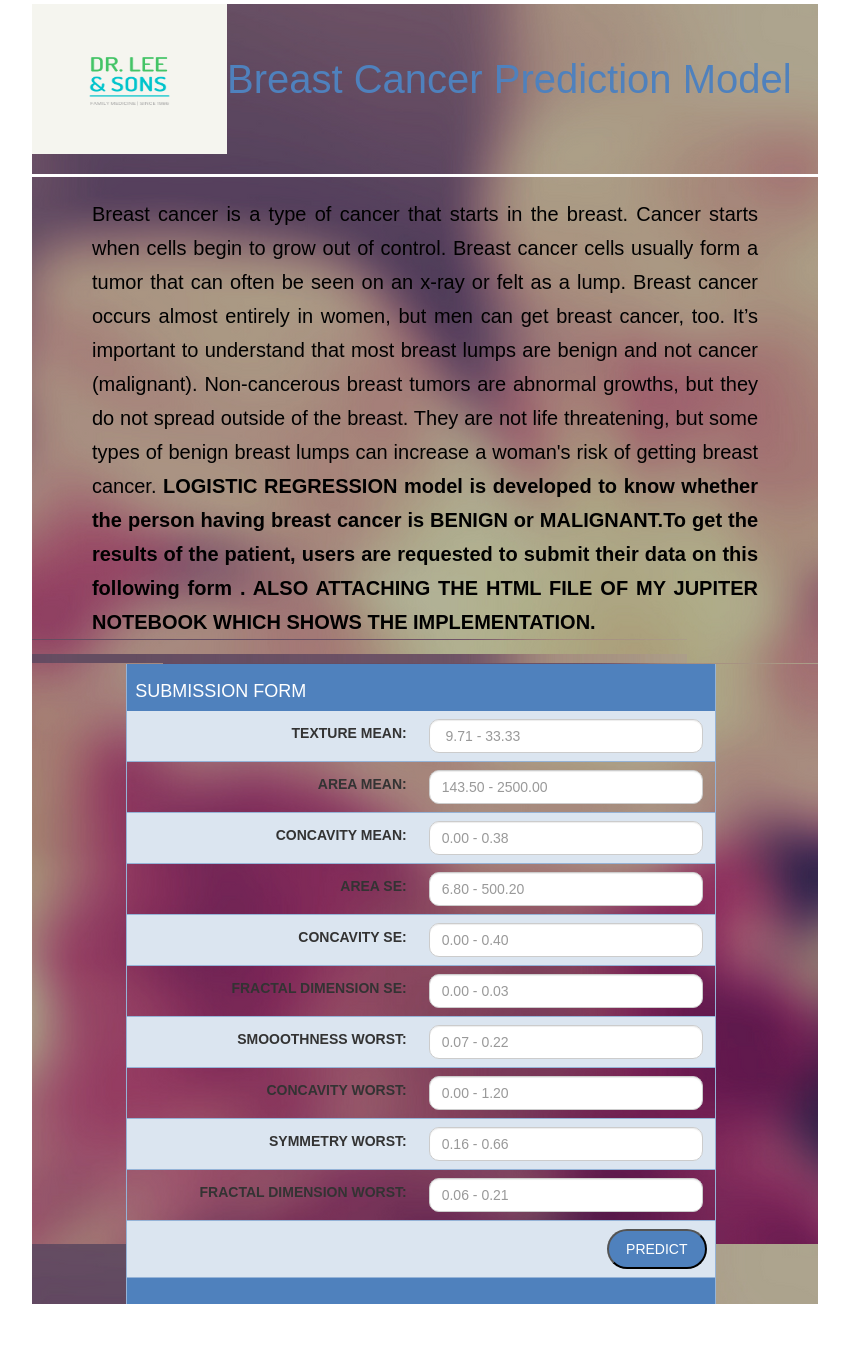
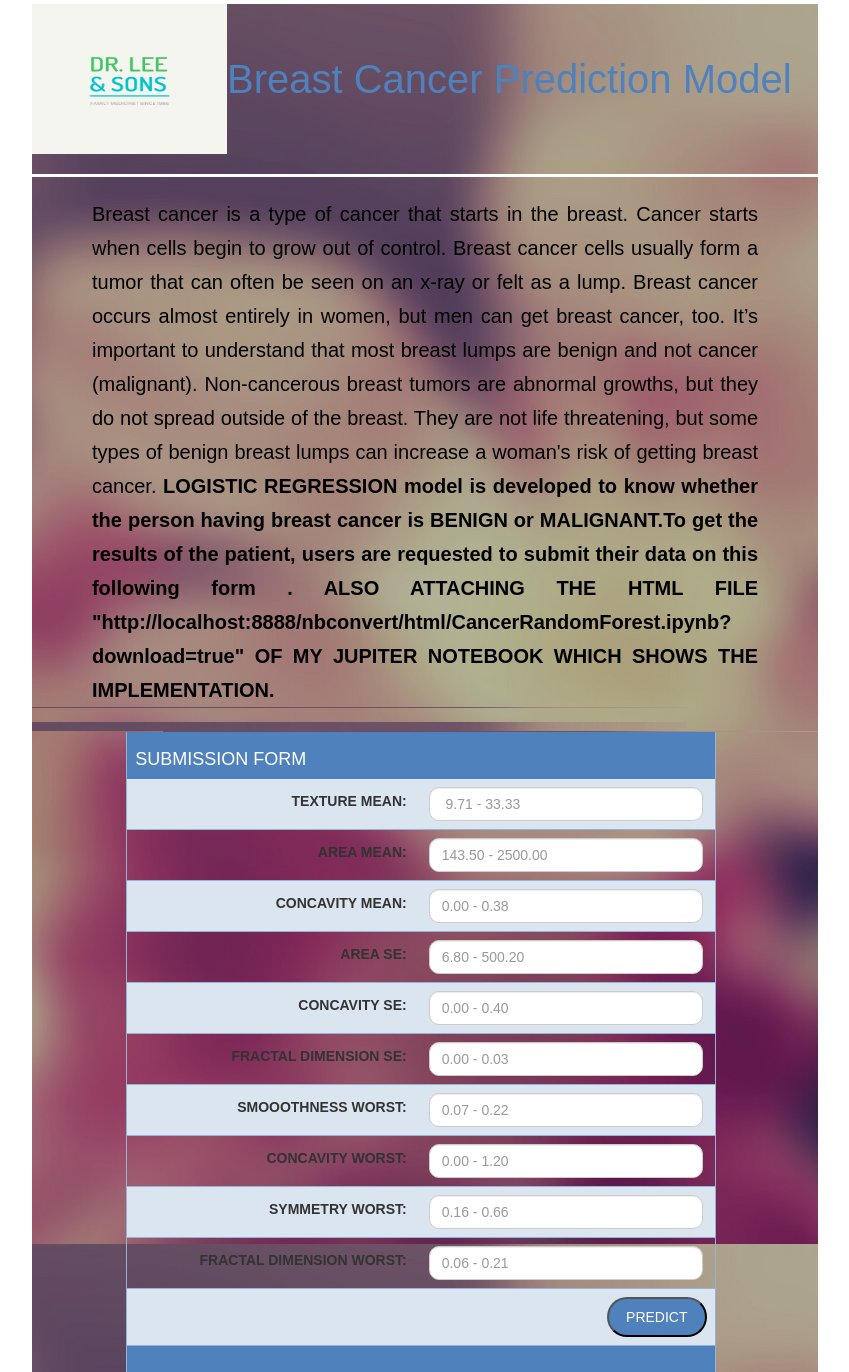
Before and after one commit to Hrutuja09/Breast-Cancer-Prediction-App, a Flask app: page / in a window 1280 px wide. Shown: the whole page, without its empty margins (215-1064 px from the left). Before the commit the page ends 1304 px from the top, so only its background shows below. Run offline with Flask 2, Linux system fonts and the light colour scheme; parts of the project's set-up code (start-up, migrations or seed data) failed here and were passed over; some libraries are stand-ins or nearby versions; some web fonts are replaced.

Commit message:
Update index.html

```diff
--- a/templates/index.html
+++ b/templates/index.html
@@ -32,7 +32,7 @@
 They are not life threatening, but some types of benign breast lumps can increase a woman's risk of getting breast cancer.
 
         <b> LOGISTIC REGRESSION model is developed to know whether the person having breast cancer is BENIGN or MALIGNANT.To get the results of the patient, users are requested to submit their data on this following form .
-          ALSO ATTACHING THE HTML FILE OF MY JUPITER NOTEBOOK WHICH SHOWS THE IMPLEMENTATION. </b></p>
+          ALSO ATTACHING THE HTML FILE "http://localhost:8888/nbconvert/html/CancerRandomForest.ipynb?download=true" OF MY JUPITER NOTEBOOK WHICH SHOWS THE IMPLEMENTATION. </b></p>
         <table class="t1">
         <form class="form-horizontal" action="{{ url_for('predict')}}" method="post">
           <div class="form-group">
```
